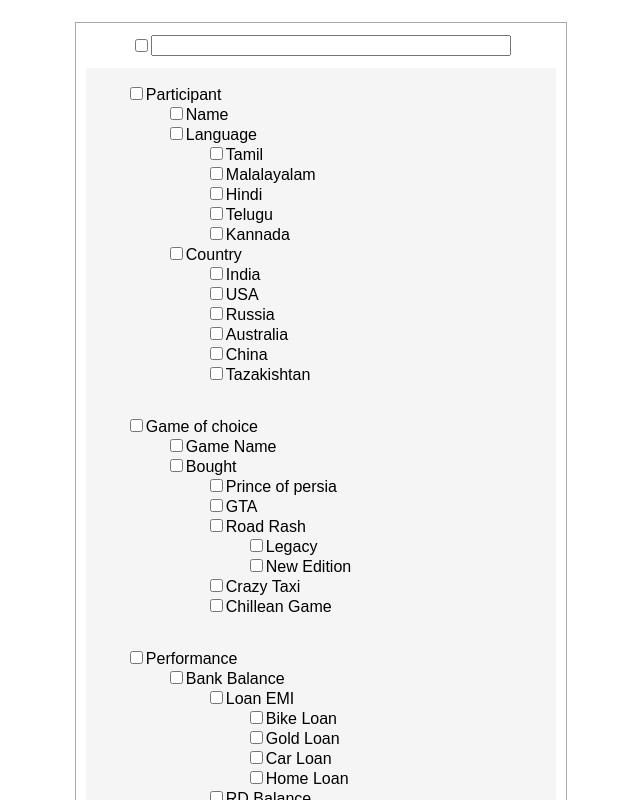
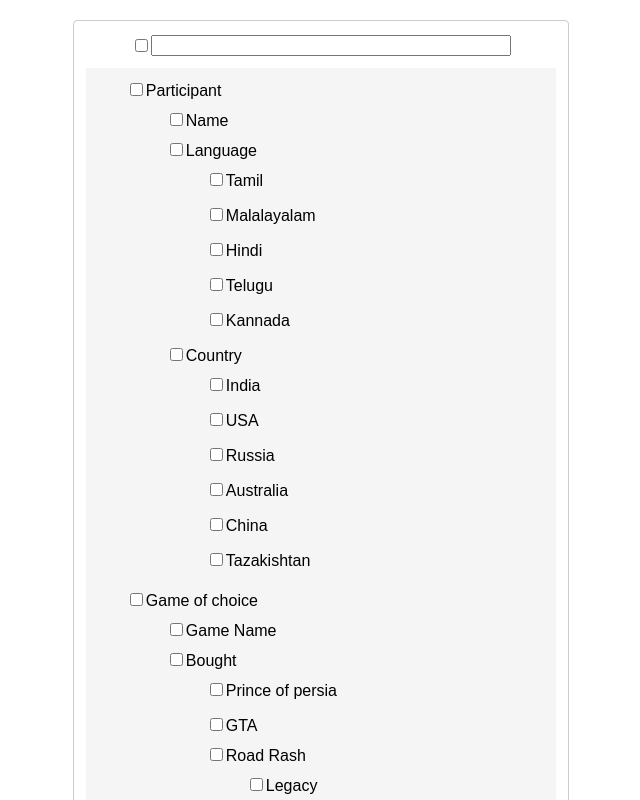
Before and after one commit to imkiran22/tree-list-view, a React (Create React App) app: page / in a window 1280 px wide. Shown: the top 800 px of the page, without its empty margins (319-959 px from the left). Built offline with nearby package versions, Linux system fonts and the light colour scheme.

Commit message:
REfractoring

```diff
--- a/src/App.tsx
+++ b/src/App.tsx
@@ -5,7 +5,9 @@ import { TreeListConfig } from "./constants/TreeList.config";
 export default function App() {
   return (
     <div className="App">
-      <TreeList config={TreeListConfig} />
+      <div className="inject-component">
+        <TreeList config={TreeListConfig} />
+      </div>
     </div>
   );
 }
--- a/src/components/TreeList/RenderField/RenderField.tsx
+++ b/src/components/TreeList/RenderField/RenderField.tsx
@@ -1,4 +1,3 @@
-import { isEmpty } from "lodash";
 import React from "react";
 import { Checkbox } from "../Checkbox";
 import { ITreeList, TreeField } from "../TreeList.types";
--- a/src/components/TreeList/TreeList.scss
+++ b/src/components/TreeList/TreeList.scss
@@ -1,10 +1,9 @@
 .tree-list {
-    border: 1px solid darkgray;
     padding: 10px;
     margin: 2px;
     display: flex;
     flex-flow: row wrap;
-    /* justify-content: flex-start; */
+    overflow: auto;
     align-items: start;
   .section-field {
     display: flex;
@@ -14,6 +13,7 @@
 }
 
 .field-sections {
+  padding: 7px 0px;
   display: flex;
   flex-flow: column nowrap;
   flex-basis: 100%;
@@ -23,9 +23,13 @@
     flex-flow: column;
     display: inline-flex;
     align-items: start;
+    margin: 5px 0px;
     li {
       display: inline-flex;
       align-content: flex-start;
+      &:first-child {
+        margin-top: 5px;
+      }
     }
   }
 }
--- a/src/styles.css
+++ b/src/styles.css
@@ -5,3 +5,10 @@
   justify-content: center;
   margin-top: 20px;
 }
+
+.inject-component {
+  max-height: 100%;
+  overflow: auto;
+  border: 1px solid #ccc;
+  border-radius: 4px;
+}
```
